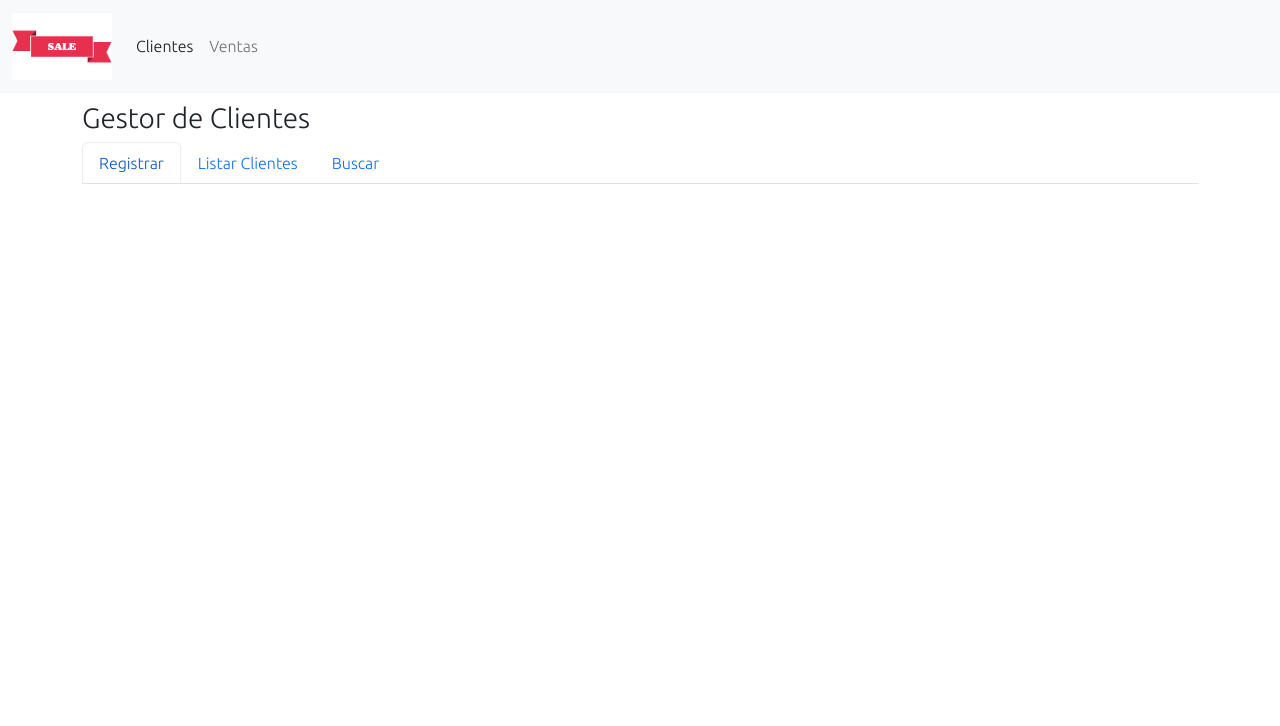
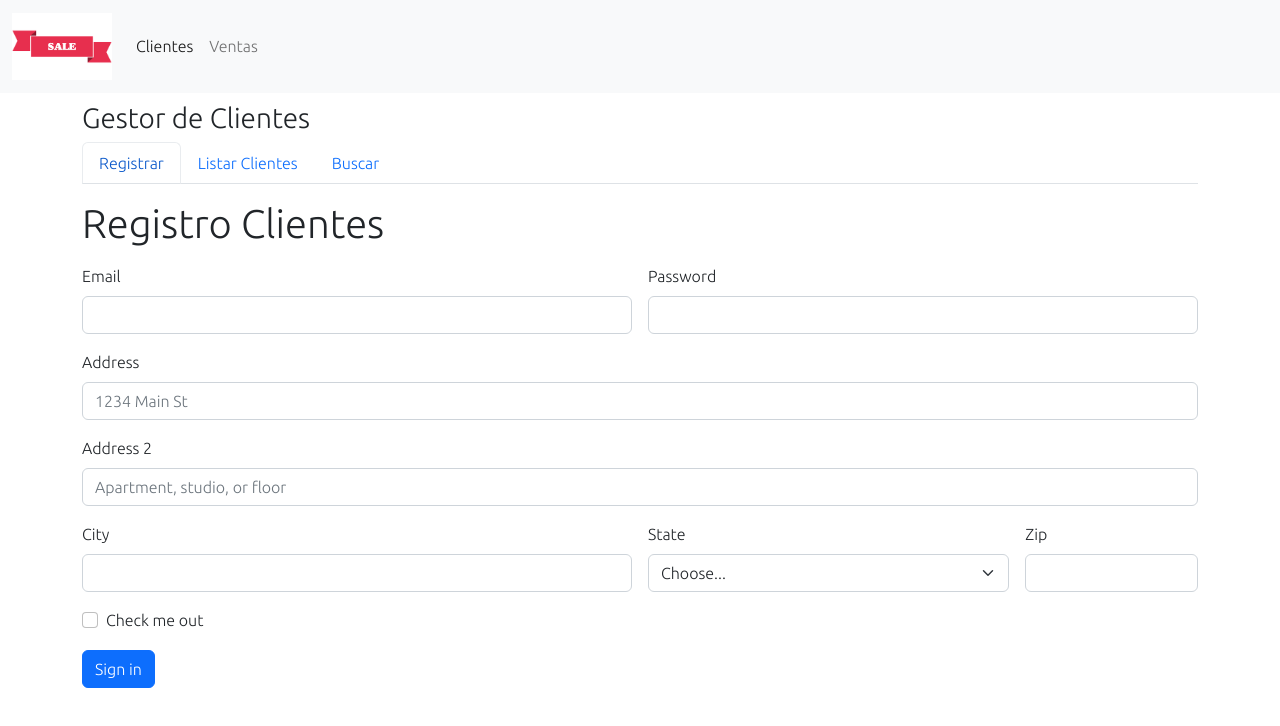
Before and after one commit to SantiagoColmenares/Prueba-Contra-Reloj-Practica, a plain HTML site: page clientes.html in a window 1280 px wide. Both pictures are taken after a click on the link "Registrar". Drawn offline with Linux system fonts and the light colour scheme.

Commit message:
Se termino el data set y sea agrego formulario para registro en un futuro

```diff
--- a/clientes.html
+++ b/clientes.html
@@ -1,5 +1,6 @@
 <!DOCTYPE html>
 <html lang="en">
+
 <head>
   <meta charset="UTF-8">
   <meta http-equiv="X-UA-Compatible" content="IE=edge">
@@ -11,12 +12,14 @@
   <script src="service/customer-service.js" type="module" defer></script>
   <title>Document</title>
 </head>
+
 <body>
   <header></header>
   <nav class="navbar navbar-expand-lg bg-light">
     <div class="container-fluid">
       <a class="navbar-brand" href="index.html"><img class="logo" src="images/logo.png" alt=""></a>
-          <button class="navbar-toggler" type="button" data-bs-toggle="collapse" data-bs-target="#navbarSupportedContent" aria-controls="navbarSupportedContent" aria-expanded="false" aria-label="Toggle navigation">
+      <button class="navbar-toggler" type="button" data-bs-toggle="collapse" data-bs-target="#navbarSupportedContent"
+        aria-controls="navbarSupportedContent" aria-expanded="false" aria-label="Toggle navigation">
         <span class="navbar-toggler-icon"></span>
       </button>
       <div class="collapse navbar-collapse" id="navbarSupportedContent">
@@ -46,8 +49,69 @@
         </li>
       </ul>
     </div>
+    <div class="container mt-3">
+      <div id="reg" style="display: none;">
+        <h1>Registro Clientes</h1>
+      </div>
+      <div id="listar" style="display: none;">
+        <h1>Listado Clientes</h1>
+      </div>
+      <div id="buscar" style="display: none;">
+        <h1>Buscador Clientes</h1>
+      </div>
+    </div>
+
+    <!-- Inicio formularios -->
+
+    <div class="container mt-3">
+      <form class="row g-3">
+        <div class="col-md-6">
+          <label for="inputEmail4" class="form-label">Email</label>
+          <input type="email" class="form-control" id="inputEmail4">
+        </div>
+        <div class="col-md-6">
+          <label for="inputPassword4" class="form-label">Password</label>
+          <input type="password" class="form-control" id="inputPassword4">
+        </div>
+        <div class="col-12">
+          <label for="inputAddress" class="form-label">Address</label>
+          <input type="text" class="form-control" id="inputAddress" placeholder="1234 Main St">
+        </div>
+        <div class="col-12">
+          <label for="inputAddress2" class="form-label">Address 2</label>
+          <input type="text" class="form-control" id="inputAddress2" placeholder="Apartment, studio, or floor">
+        </div>
+        <div class="col-md-6">
+          <label for="inputCity" class="form-label">City</label>
+          <input type="text" class="form-control" id="inputCity">
+        </div>
+        <div class="col-md-4">
+          <label for="inputState" class="form-label">State</label>
+          <select id="inputState" class="form-select">
+            <option selected>Choose...</option>
+            <option>...</option>
+          </select>
+        </div>
+        <div class="col-md-2">
+          <label for="inputZip" class="form-label">Zip</label>
+          <input type="text" class="form-control" id="inputZip">
+        </div>
+        <div class="col-12">
+          <div class="form-check">
+            <input class="form-check-input" type="checkbox" id="gridCheck">
+            <label class="form-check-label" for="gridCheck">
+              Check me out
+            </label>
+          </div>
+        </div>
+        <div class="col-12">
+          <button type="submit" class="btn btn-primary">Sign in</button>
+        </div>
+      </form>
+    </div>
   </main>
   <footer></footer>
 
 </body>
+
 </html>
--- a/service/customer-service.js
+++ b/service/customer-service.js
@@ -55,19 +55,19 @@ function saveCustomer(){
 }
 function VerOcultar(divsVisibles){
     console.log(divsVisibles);
-
 }
-
-refListar.addEventListener("click", getCustomers);
-refRegistro.addEventListener("click", (e) =>{
-    VerOcultar(['#reg',['#listar','#buscar']]);
-    e.preventDefault();
-    e.stopImmediatePropagation();
-});
 document.querySelectorAll('.tabOpcion').forEach((val,id) =>{
     val.addEventListener("click", (e) =>{
         let datos = JSON.parse(e.target.dataset.verocultar);
-
+        console.log(datos);
+        let cardVer = document.querySelector(datos[0]);
+        cardVer.style.display = 'block';
+        datos[1].forEach(card => {
+            let cardActual = document.querySelector(card);
+            cardActual.style.display = 'none';
+        })
+        e.stopImmediatePropagation();
+        e.preventDefault();
     })
 });
 
```
Also changed, not shown: ventas.html (+15 -3 lines). Lines whose indentation alone changed are shown as unchanged.
